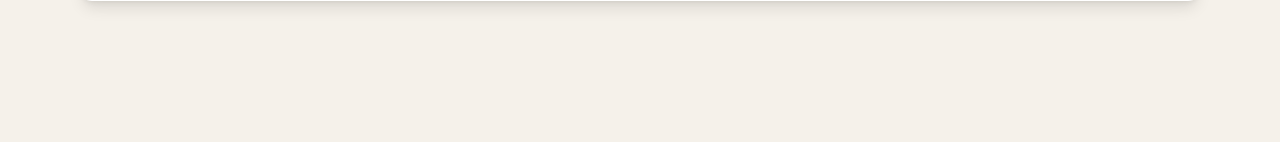
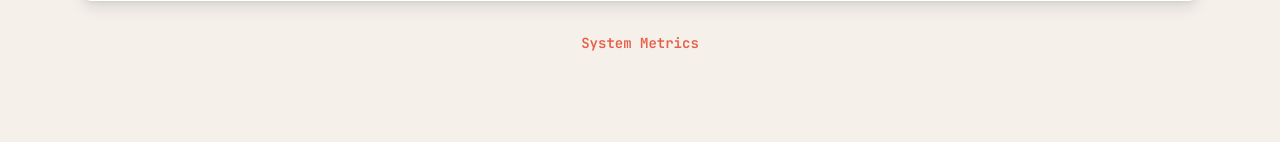
Before and after one commit to slb350/news-llama, a FastAPI app: page / in a window 1280 px wide. Shown: the part 658-800 px from the top of the page. Run offline with FastAPI, Linux system fonts and the light colour scheme; some libraries are stand-ins or nearby versions.

Commit message:
fix(ui): Add navigation links to metrics dashboard
Added footer links to access /metrics page from:
- Calendar page: 'System Metrics' link in footer
- Profile select page: 'System Metrics' link in footer

Previously, the metrics page was only accessible by manually typing
/metrics in the URL. Now users can easily navigate to it from the
main application pages.

```diff
--- a/src/web/templates/profile_select.html
+++ b/src/web/templates/profile_select.html
@@ -64,6 +64,13 @@
     </div>
 </div>
 
+<!-- Footer -->
+<div class="mt-8 text-center">
+    <div class="text-sm text-gray-500">
+        <a href="/metrics" class="coral-accent hover:underline font-semibold">System Metrics</a>
+    </div>
+</div>
+
 <script>
     // Check for toast notification in URL query parameters
     const urlParams = new URLSearchParams(window.location.search);
```
Also changed, not shown: src/web/templates/calendar.html (+9 -0 lines).
